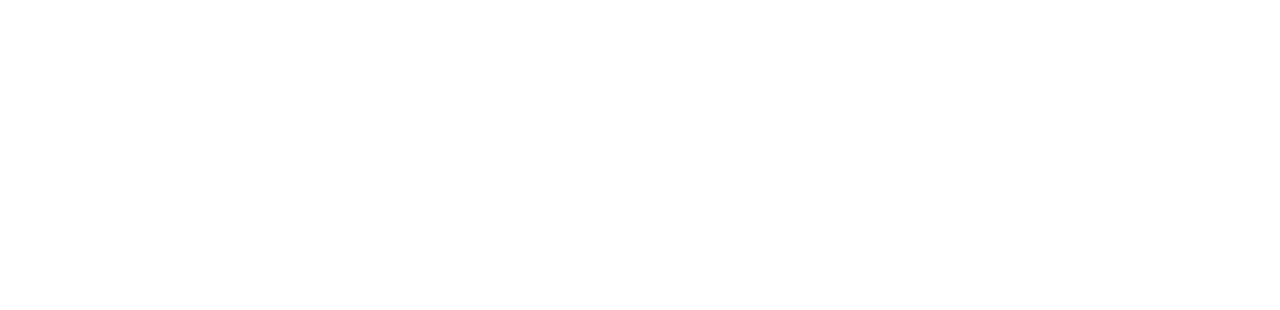
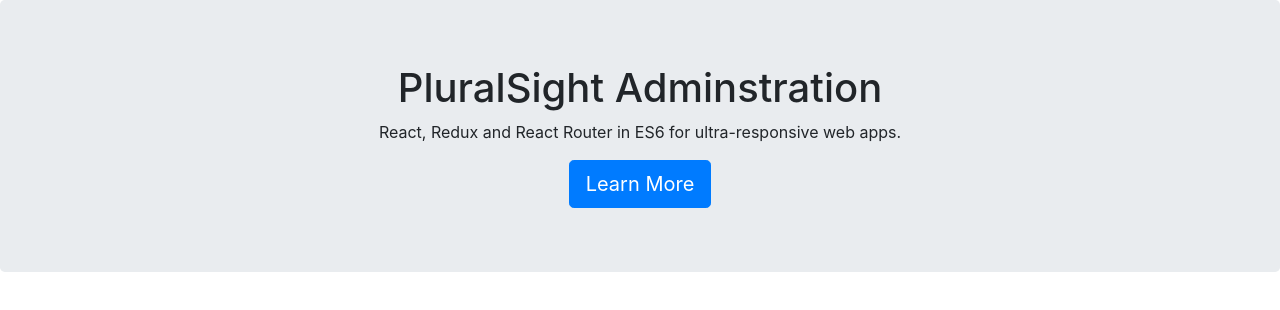
Before and after one commit to jitendershahi/PSADMIN--2, a React (Create React App) app: page /home in a window 1280 px wide. Shown: the top 310 px of the page. Built offline with nearby package versions, Linux system fonts and the light colour scheme.

Commit message:
feature:create home and about pages

```diff
--- a/src/App.js
+++ b/src/App.js
@@ -1,12 +1,13 @@
 import React, { Component } from 'react';
-import logo from './logo.svg';
 import './App.css';
+
+import Routes from './routes/routes'
 
 class App extends Component {
   render() {
     return (
       <div className="App">
-
+         <Routes />
       </div>
     );
   }
--- a/src/container/about/About.js
+++ b/src/container/about/About.js
@@ -0,0 +1,14 @@
+import React,{ Component } from 'react'
+
+class About extends Component {
+    render() {
+        return (
+            <div>
+                <h1>About</h1>
+                <p>This Applicatoin uses React, Redux, React router and a variety of other helpful Libraries</p>
+            </div>
+        )
+    }
+}
+
+export default About;
--- a/src/container/home/Home.js
+++ b/src/container/home/Home.js
@@ -1,10 +1,15 @@
 import React,{ Component } from 'react'
+
+import { Link } from 'react-router-dom'
 
 class Home extends Component {
     render() {
         return (
-            <div>
-                </div>
+            <div className="jumbotron">
+                <h1>PluralSight Adminstration</h1>
+                <p>React, Redux and React Router in ES6 for ultra-responsive web apps.</p>
+                <Link to="/about" className="btn btn-primary btn-lg">Learn More</Link>
+            </div>
         )
     }
 }
--- a/src/index.js
+++ b/src/index.js
@@ -9,7 +9,15 @@
 import Popper from 'popper.js';
 import 'bootstrap/dist/js/bootstrap.bundle.min';
 
-ReactDOM.render(<App />, document.getElementById('root'));
+import { BrowserRouter} from 'react-router-dom'
+
+const app = (
+    <BrowserRouter>
+        <App />
+    </BrowserRouter>
+)
+
+ReactDOM.render(app, document.getElementById('root'));
 
 // If you want your app to work offline and load faster, you can change
 // unregister() to register() below. Note this comes with some pitfalls.
--- /dev/null
+++ b/src/routes/routes.js
@@ -0,0 +1,21 @@
+import React,{ Component } from 'react';
+
+import { Route, Redirect, Switch } from 'react-router-dom'
+import Home from '../container/home/Home'
+import About from '../container/about/About'
+
+class Routes extends Component {
+    render() {
+        return (
+            <div>
+                <Switch>
+                    <Route path="/home" component={Home} />
+                    <Route path="/about" component={About} />
+                    <Redirect from="/" to="/home" />
+                </Switch>
+            </div>
+        )
+    }
+}
+
+export default Routes;
```
Also changed, not shown: src/routes/routes.css (added).
